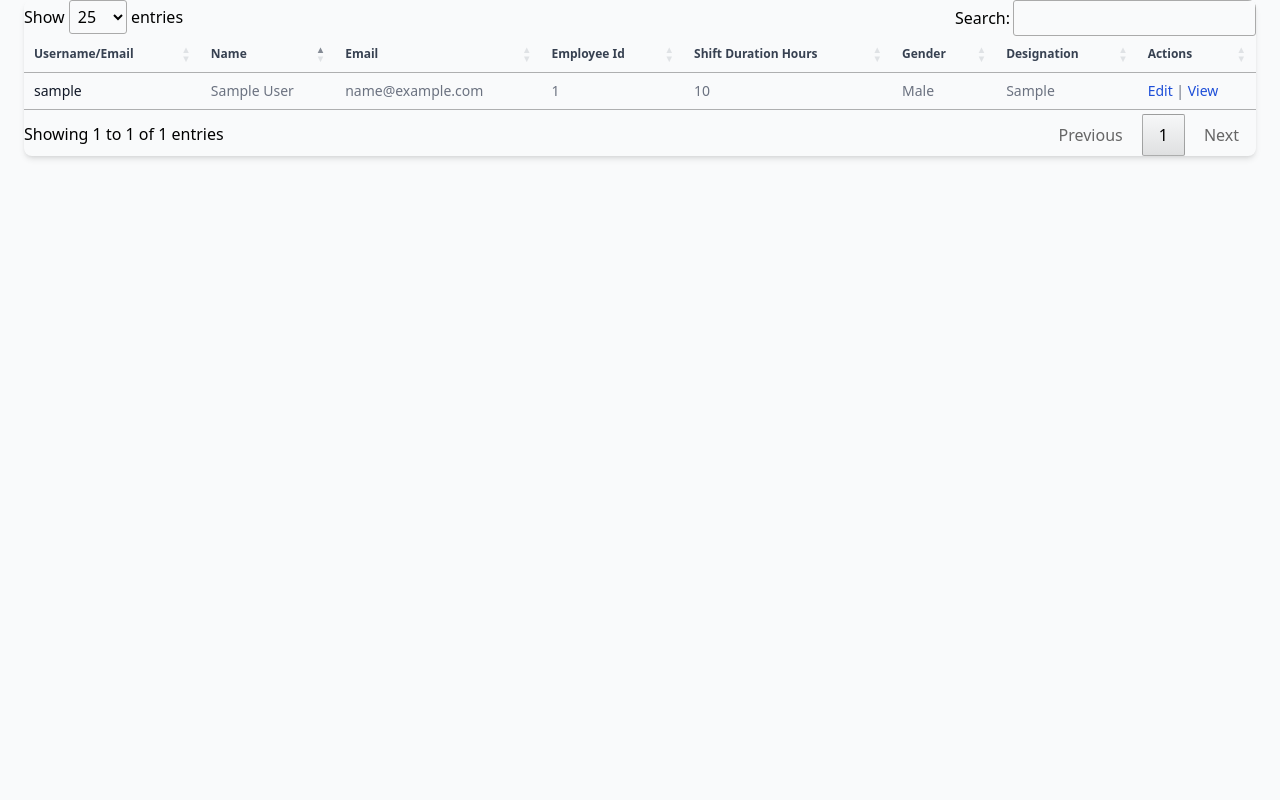
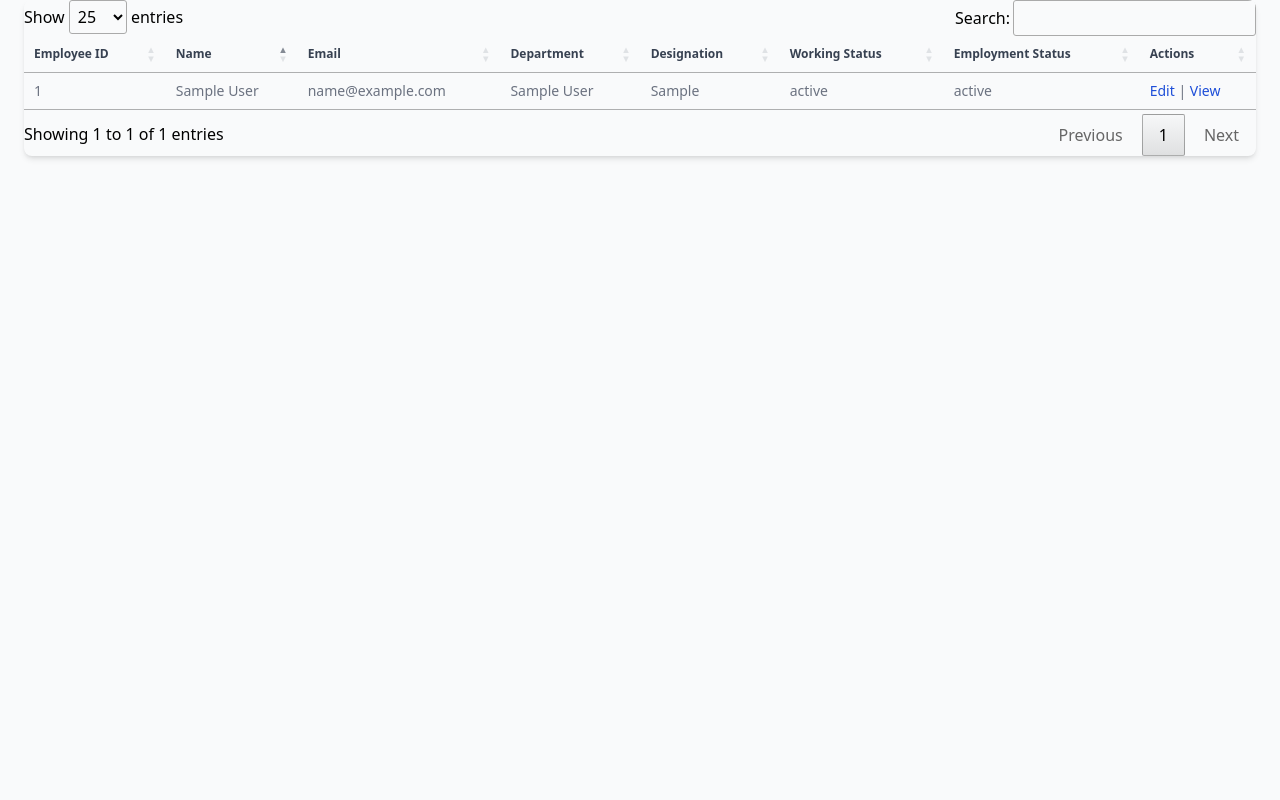
Before and after one commit to nexia-tech/HRM, a Django app: page /employees/ in a window 1280 px wide. Shown: the part 80-880 px from the top of the page. Run offline with Django 5.2, Linux system fonts and the light colour scheme; a user stored in the database is signed in; tables that the repository leaves empty hold one stand-in row (values such as "Sample post"); parts of the project's set-up code (start-up, migrations or seed data) failed here and were passed over; some libraries are stand-ins or nearby versions.

Commit message:
employee page udpated

```diff
--- a/templates/employees.html
+++ b/templates/employees.html
@@ -51,7 +51,7 @@
         <thead class="text-xs text-gray-700 uppercase bg-gray-50 700 400">
             <tr>
                 <th scope="col" class="px-6 py-3 capitalize">
-                    username/Email
+                    Employee ID
                 </th>
                 <th scope="col" class="px-6 py-3 capitalize">
                     name
@@ -60,16 +60,16 @@
                     email
                 </th>
                 <th scope="col" class="px-6 py-3 capitalize">
-                     employee id
-                </th>
-                <th scope="col" class="px-6 py-3 capitalize">
-                    shift duration hours
-                </th>
-                <th scope="col" class="px-6 py-3 capitalize">
-                    gender
+                     department
                 </th>
                 <th scope="col" class="px-6 py-3 capitalize">
                     designation
+                </th>
+                <th scope="col" class="px-6 py-3 capitalize">
+                    Working Status
+                </th>
+                <th scope="col" class="px-6 py-3 capitalize">
+                    Employment Status
                 </th>
                 <th scope="col" class="px-6 py-3 capitalize">
                     Actions
@@ -81,9 +81,9 @@
         <tbody>
             {% for employee in employees %}
             <tr class="bg-white border-b 800 700">
-                <th scope="row" class="px-6 py-4 font-medium text-gray-900 whitespace-nowrap ">
-                  {{employee.username}}
-                </th>
+              <td class="px-6 py-4">
+                {{employee.employee_id}}
+            </td>
                 <td class="px-6 py-4">
                     {{employee.name}}
                 </td>
@@ -91,17 +91,19 @@
                     {{employee.email}}
                 </td>
                 <td class="px-6 py-4">
-                    {{employee.employee_id}}
+                  {{employee.department}}
+              </td>
+              <td class="px-6 py-4">
+                {{employee.designation}}
+            </td>
+
+                <td class="px-6 py-4">
+                    {{employee.working_status}}
                 </td>
                 <td class="px-6 py-4">
-                    {{employee.shift_duration_hours}}
+                    {{employee.employment_status}}
                 </td>
-                <td class="px-6 py-4">
-                    {{employee.gender}}
-                </td>
-                <td class="px-6 py-4">
-                    {{employee.designation}}
-                </td>
+
                 <td>
                     <a href="{% url "update-profile" employee.id %}" class="text-blue-700">Edit</a> |
                     <a href="{% url "view-profile" employee.id%}"  class="text-blue-700">View</a>
--- a/users/models.py
+++ b/users/models.py
@@ -31,6 +31,7 @@ class User(AbstractUser):
     dob = models.DateField(null=True,blank=True)
     martial_status = models.CharField(max_length=250,null=True,blank=True)
     address = models.TextField(null=True,blank=True)
+    working_status = models.CharField(max_length=200,null=True,blank=True)
 
     company_email = models.EmailField(max_length=200,null=True,blank=True)
     company_phone_number = models.CharField(max_length=200,null=True,blank=True)
```
Also changed, not shown: users/migrations/0008_user_working_status.py (added).
